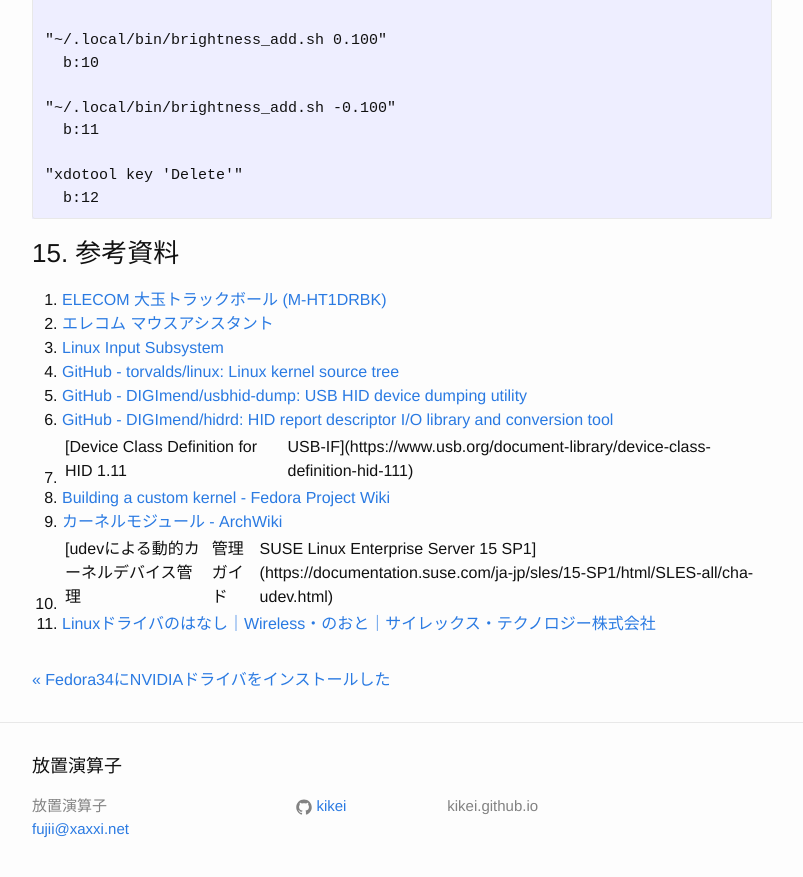
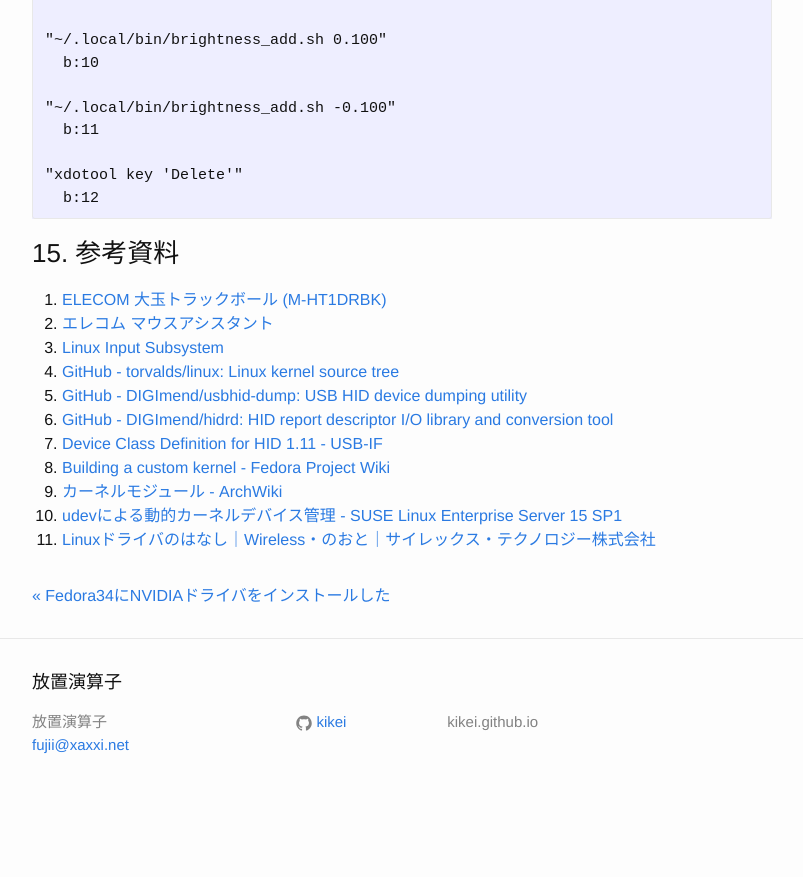
Before and after one commit to kikei/kikei.github.io, a Jekyll site: the page built from _posts/2022-12-28-elecom.md, in a window 1280 px wide and 900 px high, scrolled down 23937 px. Shown: the top 877 px of the window, without its empty margins (238-1041 px from the left). Built offline with Jekyll 4.4.1, drawn with Linux system fonts in a browser that asks for light colours; comment, search, counter and statistics services are not loaded; after the commit the page ends 24753 px from its top, so only the background shows below that.

Commit message:
Fix broken markdown link

```diff
--- a/_posts/2022-12-28-elecom.md
+++ b/_posts/2022-12-28-elecom.md
@@ -1172,8 +1172,8 @@
 1. [GitHub - torvalds/linux: Linux kernel source tree](https://github.com/torvalds/linux)
 1. [GitHub - DIGImend/usbhid-dump: USB HID device dumping utility](https://github.com/DIGImend/usbhid-dump)
 1. [GitHub - DIGImend/hidrd: HID report descriptor I/O library and conversion tool](https://github.com/DIGImend/hidrd)
-1. [Device Class Definition for HID 1.11 | USB-IF](https://www.usb.org/document-library/device-class-definition-hid-111)
+1. [Device Class Definition for HID 1.11 - USB-IF](https://www.usb.org/document-library/device-class-definition-hid-111)
 1. [Building a custom kernel - Fedora Project Wiki](https://fedoraproject.org/wiki/Building_a_custom_kernel#Getting_the_sources)
 1. [カーネルモジュール - ArchWiki](https://wiki.archlinux.jp/index.php/%E3%82%AB%E3%83%BC%E3%83%8D%E3%83%AB%E3%83%A2%E3%82%B8%E3%83%A5%E3%83%BC%E3%83%AB)
-1. [udevによる動的カーネルデバイス管理 | 管理ガイド | SUSE Linux Enterprise Server 15 SP1](https://documentation.suse.com/ja-jp/sles/15-SP1/html/SLES-all/cha-udev.html)
+1. [udevによる動的カーネルデバイス管理 - SUSE Linux Enterprise Server 15 SP1](https://documentation.suse.com/ja-jp/sles/15-SP1/html/SLES-all/cha-udev.html)
 1. [Linuxドライバのはなし｜Wireless・のおと｜サイレックス・テクノロジー株式会社](https://www.silex.jp/blog/wireless/2015/08/linux.html)
```
